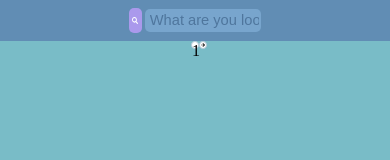
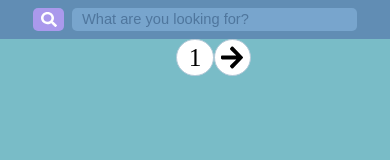
Before and after one commit to Zamtakaish/Youtube-client, a website built with webpack: page YouTube-client/index.html in a window 390 px wide. Built offline with Linux system fonts and the light colour scheme.

Commit message:
feat: add responsive layout to search and scroll panels

```diff
--- a/YouTube-client/src/css/media.css
+++ b/YouTube-client/src/css/media.css
@@ -7,6 +7,21 @@
         margin: 5% 3.16%;
         padding-top: 50%;
         font-size: 0.9em;
+    }
+
+    .main__scroll__item{
+        width: 3vw;
+        height: 3vw;
+        font-size: 2.2vw;
+    }
+
+    .header{
+        height: 6vw
+    }
+
+    .header__search-field{
+        width: 80%;
+        height: 60%;
     }
 }
 @media (max-width: 768px){
@@ -20,6 +35,21 @@
         padding-top: 73%;
         font-size: 0.95em;
     }
+
+    .main__scroll__item{
+        width: 5vw;
+        height: 5vw;
+        font-size: 3.5vw;
+    }
+
+    .header{
+        height: 7vw
+    }
+
+    .header__search-field{
+        width: 95%;
+        height: 60%;
+    }
 }
 @media (max-width: 425px){
     .header {
@@ -32,4 +62,19 @@
         padding-top: 145%;
         font-size: 0.9em;
     }
+
+    .main__scroll__item{
+        width: 9vw;
+        height: 9vw;
+        font-size: 6.5vw;
+    }
+
+    .header{
+        height: 10vw
+    }
+
+    .header__search-field{
+        width: 100%;
+        height: 60%;
+    }
 }
--- a/YouTube-client/src/css/scroll.css
+++ b/YouTube-client/src/css/scroll.css
@@ -8,6 +8,7 @@
     display: block;
     width: 1.5vw;
     height: 1.5vw;
+    font-size: 1.1vw;
     border: 1px solid #b4c9d8;
     border-radius: 50%;
     background-color: white;
@@ -16,6 +17,9 @@
     width: 100%;
     height: 100%;
     text-align: center;
+    display: flex;
+    justify-content: center;
+    align-items: center;
 }
 
 #scroll-back{
```
Also changed, not shown: YouTube-client/dist/bundle.js.
